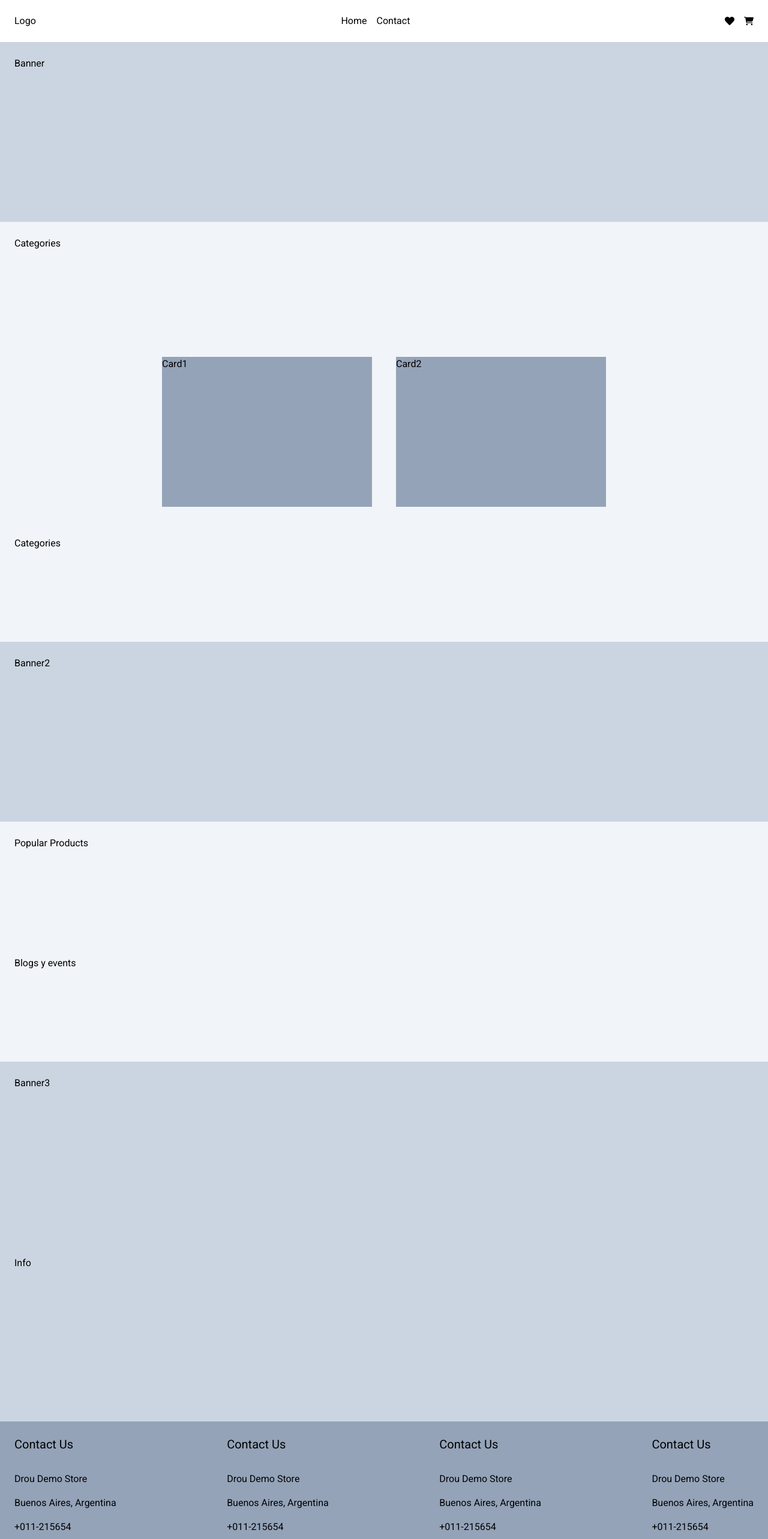
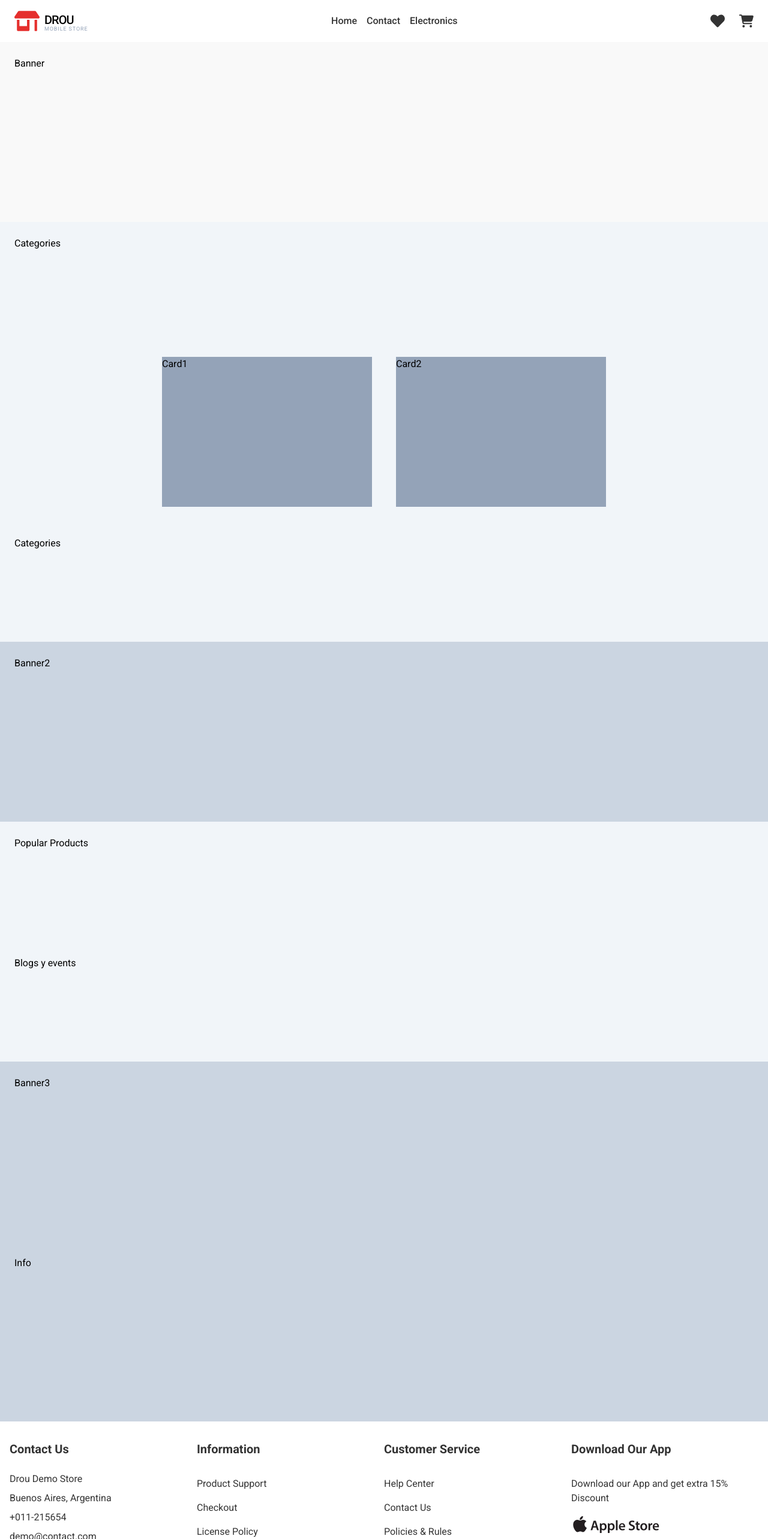
Before and after one commit to leasabus/e-commerce, a React (Vite) app: page / in a window 1280 px wide. Shown: the top 2566 px of the page at 60% size. Built offline with nearby package versions, Linux system fonts and the light colour scheme.

Commit message:
Feature/1 styles in navbar && footer

```diff
--- a/src/components/layout/footer/Footer.tsx
+++ b/src/components/layout/footer/Footer.tsx
@@ -1,38 +1,43 @@
 import React from "react";
+import apple from "../../../../public/assets/apple-store.png";
+import google from "../../../../public/assets/google-play.png";
 
 export const Footer: React.FC = () => {
   return (
-    <div className="flex flex-row justify-between p-6 w-full h-[300px] bg-slate-400">
-      <div className="flex flex-col gap-4">
-        <span className="text-bold text-xl">Contact Us</span>
-        <span className="mt-4">Drou Demo Store</span>
-        <span>Buenos Aires, Argentina</span>
-        <span>+011-215654</span>
-        <span>demo@contact.com</span>
+    <div className="grid grid-cols-4 pt-8 px-4 w-full h-[300px] bg-white">
+      <div className="flex flex-col gap-2">
+        <span className="font-bold text-text text-xl">Contact Us</span>
+        <span className="mt-4 text-text">Drou Demo Store</span>
+        <span className="text-text">Buenos Aires, Argentina</span>
+        <span className="text-text">+011-215654</span>
+        <span className="text-text">demo@contact.com</span>
       </div>
 
       <div className="flex flex-col gap-4">
-        <span className="text-bold text-xl">Contact Us</span>
-        <span className="mt-4">Drou Demo Store</span>
-        <span>Buenos Aires, Argentina</span>
-        <span>+011-215654</span>
-        <span>demo@contact.com</span>
+        <span className="font-bold text-text text-xl">Information</span>
+        <span className="mt-4 text-text">Product Support</span>
+        <span className="text-text">Checkout</span>
+        <span className="text-text">License Policy</span>
+        <span className="text-text">Affiliate</span>
       </div>
 
       <div className="flex flex-col gap-4">
-        <span className="text-bold text-xl">Contact Us</span>
-        <span className="mt-4">Drou Demo Store</span>
-        <span>Buenos Aires, Argentina</span>
-        <span>+011-215654</span>
-        <span>demo@contact.com</span>
+        <span className="font-bold text-text text-xl">Customer Service</span>
+        <span className=" mt-4 text-text">Help Center</span>
+        <span className="text-text">Contact Us</span>
+        <span className="text-text">Policies & Rules</span>
       </div>
 
       <div className="flex flex-col gap-4">
-        <span className="text-bold text-xl">Contact Us</span>
-        <span className="mt-4">Drou Demo Store</span>
-        <span>Buenos Aires, Argentina</span>
-        <span>+011-215654</span>
-        <span>demo@contact.com</span>
+        <span className="font-bold text-text text-xl">Download Our App</span>
+        <span className="mt-4 text-text">
+          Download our App and get extra 15% Discount
+        </span>
+
+        <div className="flex flex-col">
+          <img className="w-[150px] " src={apple} alt="" />
+          <img className="w-[150px]" src={google} alt="" />
+        </div>
       </div>
     </div>
   );
--- a/src/components/layout/navbar/Navbar.tsx
+++ b/src/components/layout/navbar/Navbar.tsx
@@ -1,21 +1,35 @@
-import { FaHeart } from "react-icons/fa";
+import { FaHeart, FaStoreAlt } from "react-icons/fa";
 import { FaCartShopping } from "react-icons/fa6";
+import { Link } from "react-router-dom";
 
 const Navbar = () => {
   return (
     <div className="flex flex-row justify-between items-center h-[70px] p-6 w-full shadow-xl">
-      <div>
-        <span>Logo</span>
+      <div className="flex flex-row items-center justify-center gap-2 ">
+        <FaStoreAlt className="text-orange" size={42} />
+        <div className="flex flex-col items-start mt-1 justify-center h-[30px]">
+          <span className="font-medium text-xl tracking-tighter">DROU</span>
+          <span className="mt-[-5px] text-slate-400 text-[9px] tracking-widest">
+            MOBILE STORE
+          </span>
+        </div>
       </div>
       <div className="flex flex-row gap-4">
-        <span>Home</span>
-        <span>Contact</span>
+        <Link to={"/"} className="font-medium text-text">
+          Home
+        </Link>
+        <Link to={"/contact"} className="font-medium text-text">
+          Contact
+        </Link>
+        <Link to={"/electronics"} className="font-medium text-text">
+          Electronics
+        </Link>
         <span></span>
       </div>
 
-      <div className="flex flex-row items-center gap-4">
-        <FaHeart />
-        <FaCartShopping />
+      <div className="flex flex-row items-center gap-6">
+        <FaHeart className="text-text" size={24} />
+        <FaCartShopping className="text-text" size={24} />
       </div>
     </div>
   );
--- a/src/pages/home/Home.tsx
+++ b/src/pages/home/Home.tsx
@@ -1,7 +1,7 @@
 export const Home = () => {
   return (
     <div className="">
-      <div className="h-[300px] bg-slate-300 p-6">
+      <div className="h-[300px] bg-backgroundDark p-6">
         <span>Banner</span>
       </div>
 
--- a/tailwind.config.js
+++ b/tailwind.config.js
@@ -7,11 +7,13 @@ export default {
   theme: {
     extend: {
       colors: {
-        orange: '#e85d04',
+        orange: '#e52f2d',
         orangeLight: '#faa307',
         orangeDark: '#9d0208',
         background: '#edf2f4',
-        backgroundDark: '#edede9',
+        backgroundDark: '#f9f9f9',
+        text: '#333333',
+        white: '#ffffff'
       },
     },
   },
```
Also changed, not shown: design.txt (added), public/assets/apple-store.png (added), public/assets/google-play.png (added).
